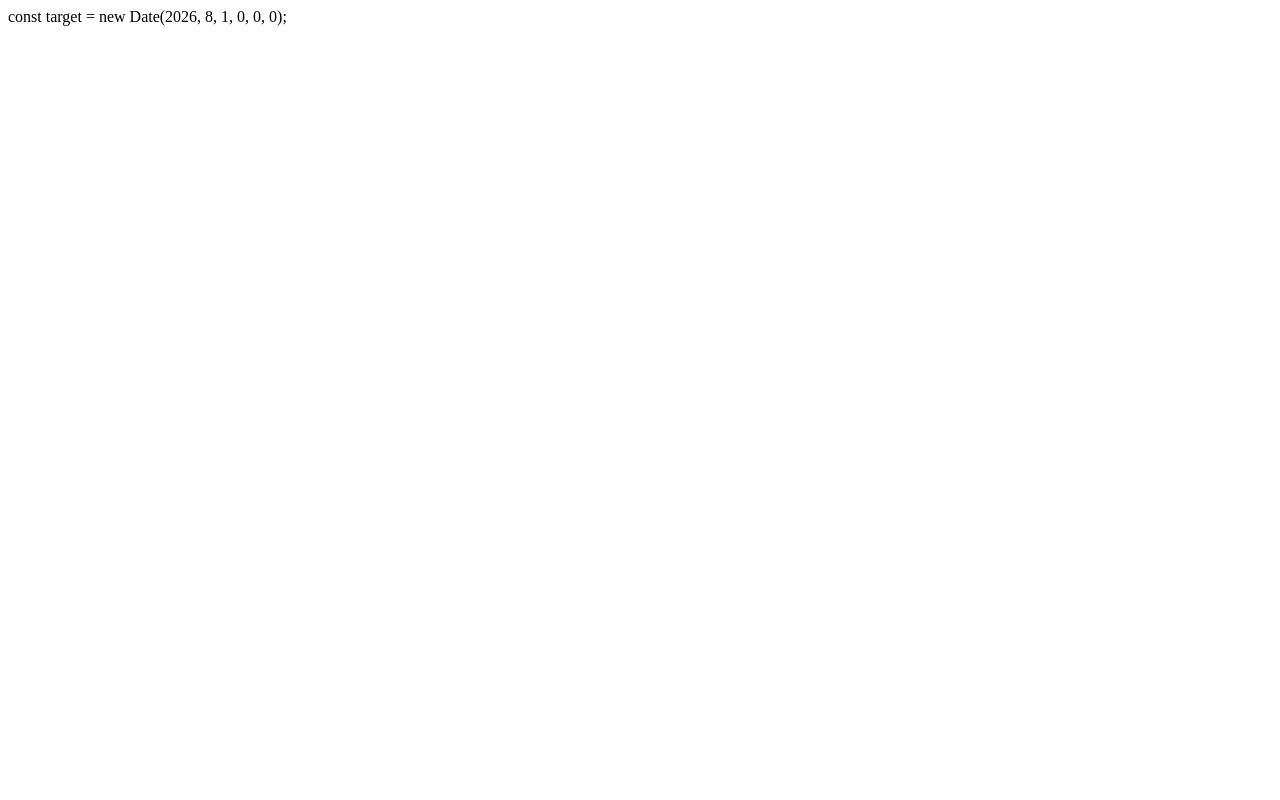
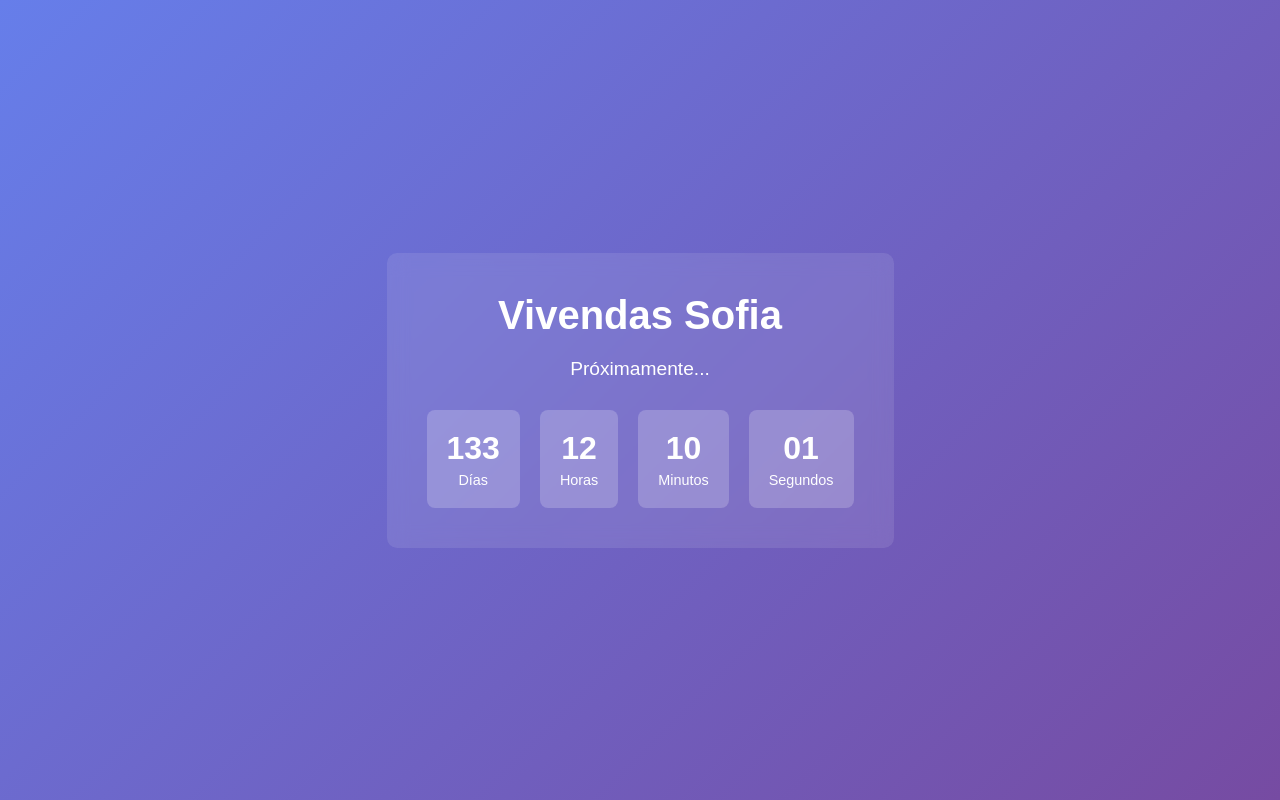
Before and after one commit to VivendasSofia/vivendassofia.github.io, a plain HTML site: page index.html in a window 1280 px wide. Drawn offline with Linux system fonts and the light colour scheme.

Commit message:
Update index.html with new content

```diff
--- a/index.html
+++ b/index.html
@@ -1 +1,123 @@
-const target = new Date(2026, 8, 1, 0, 0, 0);
+<!DOCTYPE html>
+<html lang="es">
+<head>
+    <meta charset="UTF-8">
+    <meta name="viewport" content="width=device-width, initial-scale=1.0">
+    <title>Vivendas Sofia - Próximamente</title>
+    <style>
+        * {
+            margin: 0;
+            padding: 0;
+            box-sizing: border-box;
+        }
+
+        body {
+            font-family: Arial, sans-serif;
+            display: flex;
+            justify-content: center;
+            align-items: center;
+            min-height: 100vh;
+            background: linear-gradient(135deg, #667eea 0%, #764ba2 100%);
+        }
+
+        .container {
+            text-align: center;
+            background: rgba(255, 255, 255, 0.1);
+            padding: 40px;
+            border-radius: 10px;
+            backdrop-filter: blur(10px);
+        }
+
+        h1 {
+            color: white;
+            margin-bottom: 20px;
+            font-size: 2.5em;
+        }
+
+        #countdown {
+            color: #fff;
+            font-size: 1.5em;
+            margin: 20px 0;
+        }
+
+        .time-units {
+            display: flex;
+            gap: 20px;
+            justify-content: center;
+            margin-top: 30px;
+            flex-wrap: wrap;
+        }
+
+        .time-unit {
+            background: rgba(255, 255, 255, 0.2);
+            padding: 20px;
+            border-radius: 8px;
+            color: white;
+        }
+
+        .time-value {
+            font-size: 2em;
+            font-weight: bold;
+        }
+
+        .time-label {
+            font-size: 0.9em;
+            margin-top: 5px;
+        }
+    </style>
+</head>
+<body>
+    <div class="container">
+        <h1>Vivendas Sofia</h1>
+        <p style="color: white; margin-bottom: 30px; font-size: 1.2em;">Próximamente...</p>
+
+        <div id="countdown"></div>
+
+        <div class="time-units">
+            <div class="time-unit">
+                <div class="time-value" id="days">0</div>
+                <div class="time-label">Días</div>
+            </div>
+            <div class="time-unit">
+                <div class="time-value" id="hours">0</div>
+                <div class="time-label">Horas</div>
+            </div>
+            <div class="time-unit">
+                <div class="time-value" id="minutes">0</div>
+                <div class="time-label">Minutos</div>
+            </div>
+            <div class="time-unit">
+                <div class="time-value" id="seconds">0</div>
+                <div class="time-label">Segundos</div>
+            </div>
+        </div>
+    </div>
+
+    <script>
+        const target = new Date(2026, 8, 1, 0, 0, 0); // 1 de septiembre de 2026
+
+        function updateCountdown() {
+            const now = new Date();
+            const difference = target - now;
+
+            if (difference > 0) {
+                const days = Math.floor(difference / (1000 * 60 * 60 * 24));
+                const hours = Math.floor((difference / (1000 * 60 * 60)) % 24);
+                const minutes = Math.floor((difference / 1000 / 60) % 60);
+                const seconds = Math.floor((difference / 1000) % 60);
+
+                document.getElementById('days').textContent = days.toString().padStart(2, '0');
+                document.getElementById('hours').textContent = hours.toString().padStart(2, '0');
+                document.getElementById('minutes').textContent = minutes.toString().padStart(2, '0');
+                document.getElementById('seconds').textContent = seconds.toString().padStart(2, '0');
+            } else {
+                document.getElementById('countdown').textContent = '¡Ha llegado el momento!';
+            }
+        }
+
+        // Actualizar cada segundo
+        setInterval(updateCountdown, 1000);
+        updateCountdown(); // Llamar una vez al cargar
+    </script>
+</body>
+</html>
```
